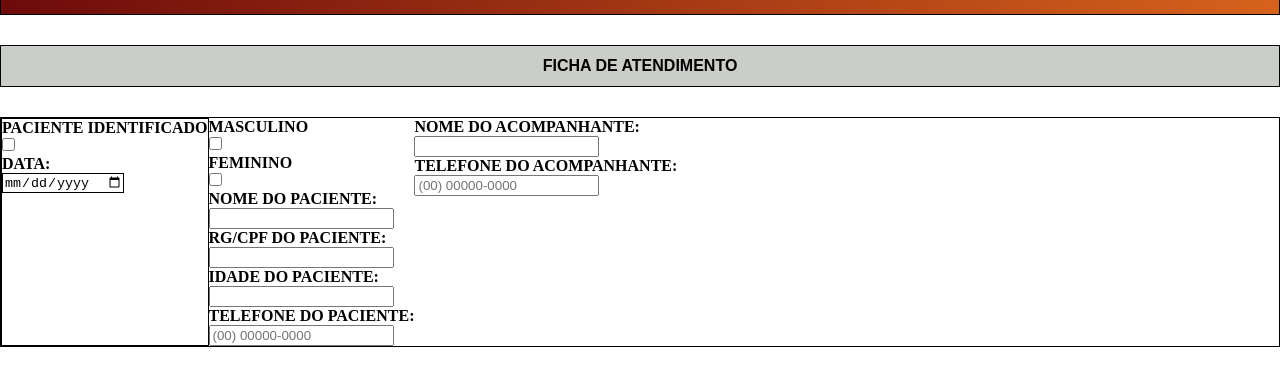
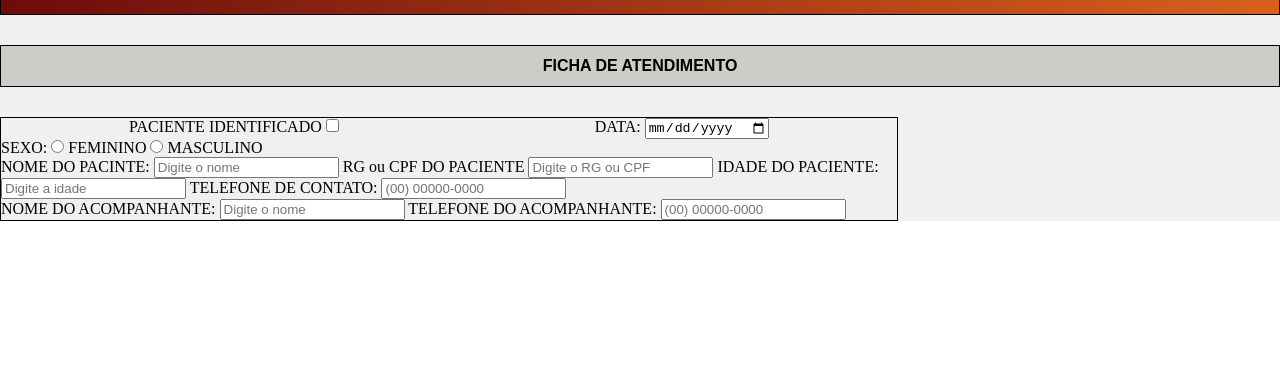
Before and after one commit to Beatrizbnt/SA-BOMBEIROS, a plain HTML site: page Pages/principal.html in a window 1280 px wide. Shown: the part 149-534 px from the top of the page. Drawn offline with Linux system fonts and the light colour scheme.

Commit message:
andamento da ficha

```diff
--- a/Pages/assets/principal.css
+++ b/Pages/assets/principal.css
@@ -114,7 +114,13 @@ header img {
   width: 0%;
 } */
 
-
+.fundo{
+  margin: 0;
+  padding: 0;
+  display:grid;
+  justify-content: center;
+  background-color: #f0f0f0;
+}
 .faixa-titulo{
   background-color: #CBCDC9;
   border: 1px solid black;
@@ -131,36 +137,11 @@ header img {
   margin-top: 30px;
   border: 1px solid black;
   display: flex;
-  /* align-items: center;
-  justify-content: center; */
+  flex-direction: column;
+  width: 70%;
 }
 
-
-.selecao{
-  border: 1px solid black;
+.ident-data{
+  display: flex;
+  justify-content: space-around;
 }
-
-#data{
-
-  border: 1px solid black;
-
-
-}
-
-#paciente{
-
-  border: 1px solid black;
-
-
-}
-
-.caixa-selecao{
-
-  border: 1px solid black;
-
-}
-
-.caixa-texto{
-
-  border: 1px solid black;
-}
--- a/Pages/principal.html
+++ b/Pages/principal.html
@@ -4,7 +4,7 @@
 <head>
   <meta charset="UTF-8">
   <meta name="viewport" content="width=device-width, initial-scale=1.0">
-  <title>NOAR</title>
+  <title>Bombeiros Voluntários de Guaramirim</title>
   <link rel="icon" type="image/x-icon" href="/Pages/img/logo_pequena.png">
   <link rel="stylesheet" href="/Pages/assets/principal.css">
   <link rel="preconnect" href="https://fonts.googleapis.com">
@@ -19,7 +19,7 @@
 </html>
 
 <body>
-  <!-- <header class="total"> -->
+
   <header>
     <img src="/Pages/img/logo_pequena.png" alt="Logo" id="logo_pequena" /><!-- Link com a logo -->
     <div class="sigla">
@@ -66,34 +66,51 @@
     <div class="progress-bar" id="myBar"></div>
   </div> -->
   <!-- </header> -->
-
+<div class="fundo">
   <div class="faixa-titulo">
     <p>FICHA DE ATENDIMENTO</p>
   </div>
 
-  <section class="ficha">
-      <div class="selecao">
-       <h4>PACIENTE IDENTIFICADO</h4><input id="p-identificado" type="checkbox">
-       <h4>DATA:</h4> <input id="data" type="date" value="">
+  <form class="ficha">
+      <div class="ident-data">
+        <div class="form-group">
+       <label for="p-identificado">PACIENTE IDENTIFICADO</label>
+       <input id="p-identificado" type="checkbox">
+      </div>
+      <div class="form-group">
+       <label for="data">DATA:</label>
+       <input id="data" type="date">
+      </div>
        </div>
       <section id="info-paciente">
         <div class="sexo">
-        <h4>MASCULINO</h4><input id="masculino" name="masculino" type="checkbox">
-        <h4>FEMININO</h4><input id="feminino" name="feminino" type="checkbox">
+         <label for="sexo">SEXO: </label>
+       <input id="feminino" name="sexo" type="radio">
+       <label for="feminino">FEMININO</label>
+       <input id="masculino" name="sexo" type="radio">
+       <label for="MASCULINO">MASCULINO</label>
         </div>
-        <h4>NOME DO PACIENTE: </h4><input id="nome-p" name="nome-p" type="text" >
-        <h4>RG/CPF DO PACIENTE: </h4><input id="RG/CPF" name="RG/CPF" type="text">
-        <h4>IDADE DO PACIENTE: </h4><input id="idade-p" name="idade-p" type="text">
-        <h4>TELEFONE DO PACIENTE: </h4><input id="telefone-p" name="telefone-p" type="tel" maxlength="15" placeholder="(00) 00000-0000">
+        <div class="texto">
+        <Label for="nome-p">NOME DO PACINTE: </Label>
+        <input id="nome-p" name="nome-p" type="text" placeholder="Digite o nome">
+        <label for="RG/CPF">RG ou CPF DO PACIENTE</label>
+        <input id="RG/CPF" name="RG/CPF" type="text" placeholder="Digite o RG ou CPF">
+        <label for="idade-p">IDADE DO PACIENTE: </label>
+        <input id="idade-p" name="idade-p" type="text" placeholder="Digite a idade">
+        <label for="telefone-p">TELEFONE DE CONTATO: </label>
+        <input id="telefone-p" name="telefone-p" type="tel" maxlength="15" placeholder="(00) 00000-0000">
+      </div>
       </section>
       <section id="info-acompanhante">
-        <h4>NOME DO ACOMPANHANTE: </h4><input id="nome-a" name="nome-a" type="text" >
-        <h4>TELEFONE DO ACOMPANHANTE: </h4><input id="telefone-a" name="telefone-a" type="tel" maxlength="15" placeholder="(00) 00000-0000">
+        <label for="nome-a">NOME DO ACOMPANHANTE: </label>
+        <input id="nome-a" name="nome-a" type="text" placeholder="Digite o nome">
+        <label for="telefone-a">TELEFONE DO ACOMPANHANTE: </label>
+        <input id="telefone-a" name="telefone-a" type="tel" maxlength="15" placeholder="(00) 00000-0000">
       </section>
-  </section>
+    </form>
+  </div>
+</body>
 
-
-</body>
 <script>
   function openNav() {
     document.getElementById("myNav").style.height = "100%";
@@ -137,6 +154,8 @@ window.onload = function(){
 		mascara( this, mtel );
 	}
 }
+
+
 </script>
 
 </html>
```
